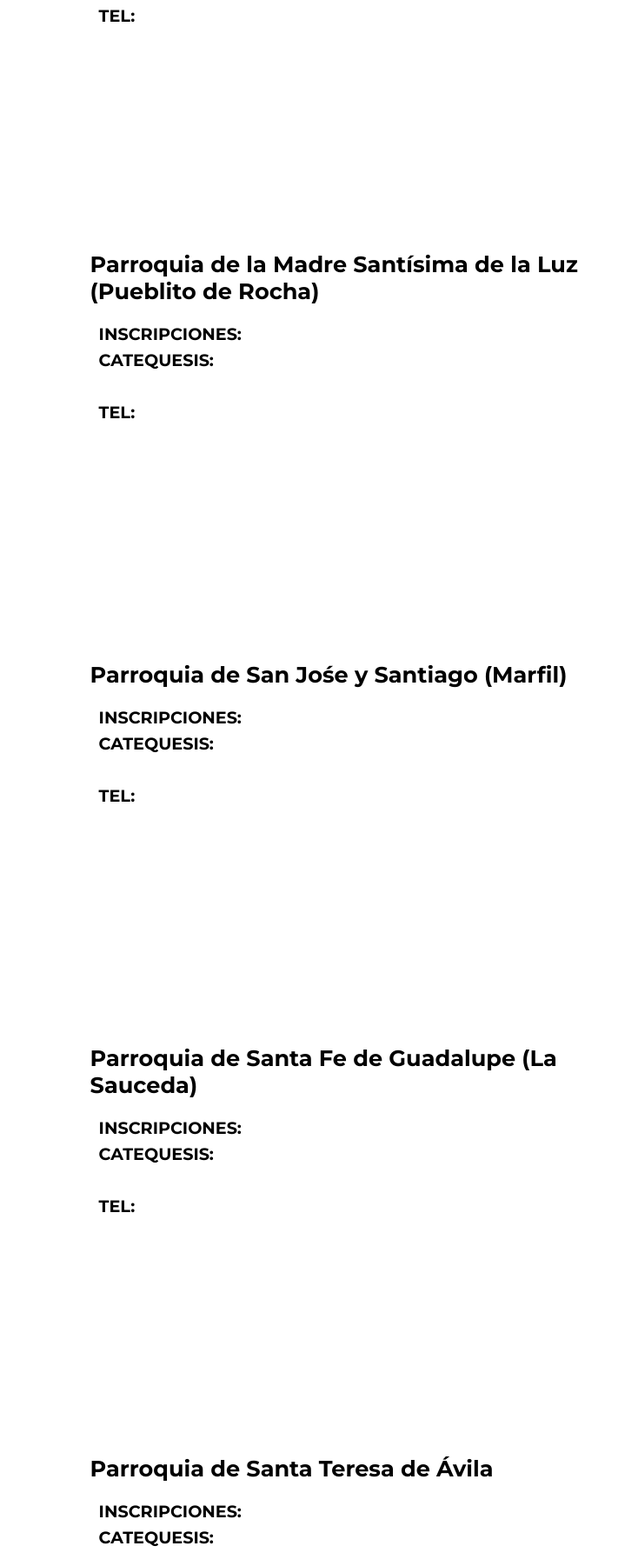
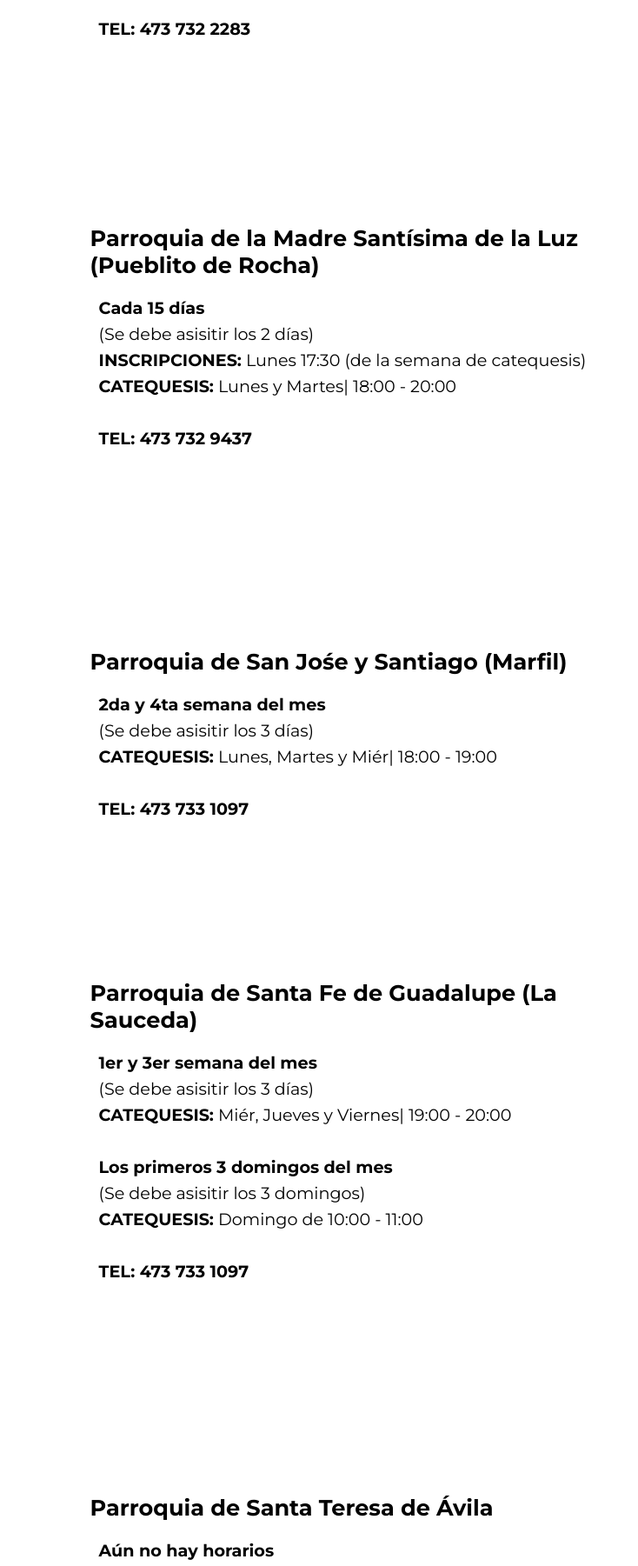
Before and after one commit to Adolf97/webPageParroquia, a plain HTML site: page catequesis.html in a window 1280 px wide. Shown: the part 1798-3599 px from the top of the page at 87% size, 546-1280 px from the left. Drawn offline with Linux system fonts and the light colour scheme.

Commit message:
añadí información final

```diff
--- a/catequesis.html
+++ b/catequesis.html
@@ -101,11 +101,10 @@
           <h3 class="column__title">Parroquia del Inmaculado Corazón de María (Belén)</h3>
           <div class="main-list main-list_schedule">
             <ul>
-              <li><b></b></li>
-              <li></li>
-              <li><b>INSCRIPCIONES:</b></li>
-              <li><b>CATEQUESIS:</b></li><br>
-              <li><b>TEL: </b></li>
+              <li><b>Cada 15 días</b></li>
+              <li>(Se debe asisitir los 2 días)</li>
+              <li><b>CATEQUESIS:</b> Martes y Miércoles| 18:00 - 20:00</li><br>
+              <li><b>TEL: 473 732 2283</b></li>
             </ul>
           </div>
         </div>
@@ -119,11 +118,11 @@
           <h3 class="column__title">Parroquia de la Madre Santísima de la Luz (Pueblito de Rocha)</h3>
           <div class="main-list main-list_schedule">
             <ul>
-              <li><b></b></li>
-              <li></li>
-              <li><b>INSCRIPCIONES:</b></li>
-              <li><b>CATEQUESIS:</b></li><br>
-              <li><b>TEL: </b></li>
+              <li><b>Cada 15 días</b></li>
+              <li>(Se debe asisitir los 2 días)</li>
+              <li><b>INSCRIPCIONES:</b> Lunes 17:30 (de la semana de catequesis)</li>
+              <li><b>CATEQUESIS:</b> Lunes y Martes| 18:00 - 20:00</li><br>
+              <li><b>TEL: 473 732 9437</b></li>
             </ul>
           </div>
         </div>
@@ -137,11 +136,10 @@
           <h3 class="column__title">Parroquia de San Jośe y Santiago (Marfil)</h3>
           <div class="main-list main-list_schedule">
             <ul>
-              <li><b></b></li>
-              <li></li>
-              <li><b>INSCRIPCIONES:</b></li>
-              <li><b>CATEQUESIS:</b></li><br>
-              <li><b>TEL: </b></li>
+              <li><b>2da y 4ta semana del mes</b></li>
+              <li>(Se debe asisitir los 3 días)</li>
+              <li><b>CATEQUESIS:</b> Lunes, Martes y Miér| 18:00 - 19:00</li><br>
+              <li><b>TEL: 473 733 1097</b></li>
             </ul>
           </div>
         </div>
@@ -155,11 +153,13 @@
           <h3 class="column__title">Parroquia de Santa Fe de Guadalupe (La Sauceda)</h3>
           <div class="main-list main-list_schedule">
             <ul>
-              <li><b></b></li>
-              <li></li>
-              <li><b>INSCRIPCIONES:</b></li>
-              <li><b>CATEQUESIS:</b></li><br>
-              <li><b>TEL: </b></li>
+              <li><b>1er y 3er semana del mes</b></li>
+              <li>(Se debe asisitir los 3 días)</li>
+              <li><b>CATEQUESIS:</b> Miér, Jueves y Viernes| 19:00 - 20:00</li><br>
+              <li><b>Los primeros 3 domingos del mes</b></li>
+              <li>(Se debe asisitir los 3 domingos)</li>
+              <li><b>CATEQUESIS:</b> Domingo de 10:00 - 11:00</li><br>
+              <li><b>TEL: 473 733 1097</b></li>
             </ul>
           </div>
         </div>
@@ -173,11 +173,7 @@
           <h3 class="column__title">Parroquia de Santa Teresa de Ávila</h3>
           <div class="main-list main-list_schedule">
             <ul>
-              <li><b></b></li>
-              <li></li>
-              <li><b>INSCRIPCIONES:</b></li>
-              <li><b>CATEQUESIS:</b></li><br>
-              <li><b>TEL: </b></li>
+              <li><b>Aún no hay horarios</b></li>
             </ul>
           </div>
         </div>
```
